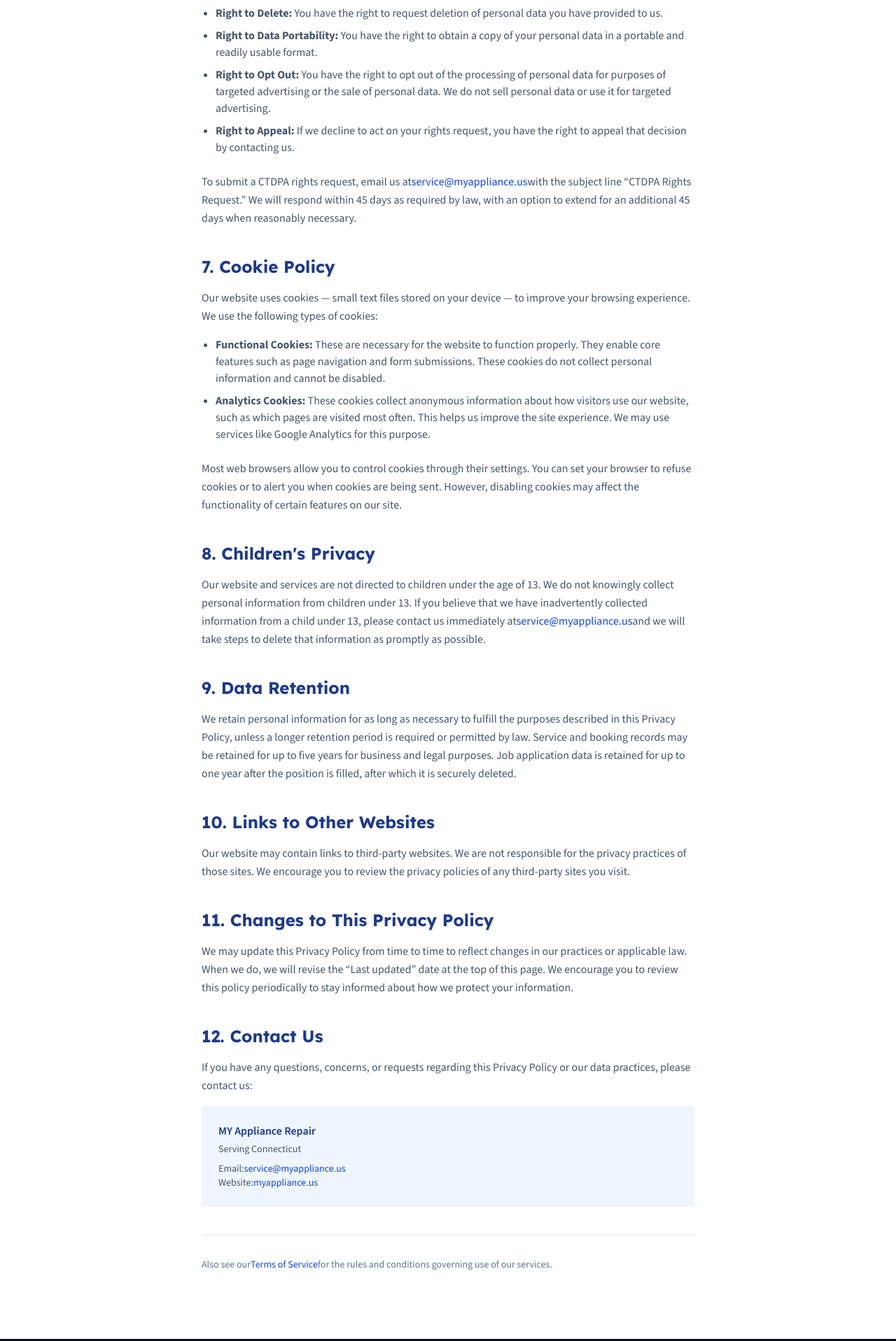
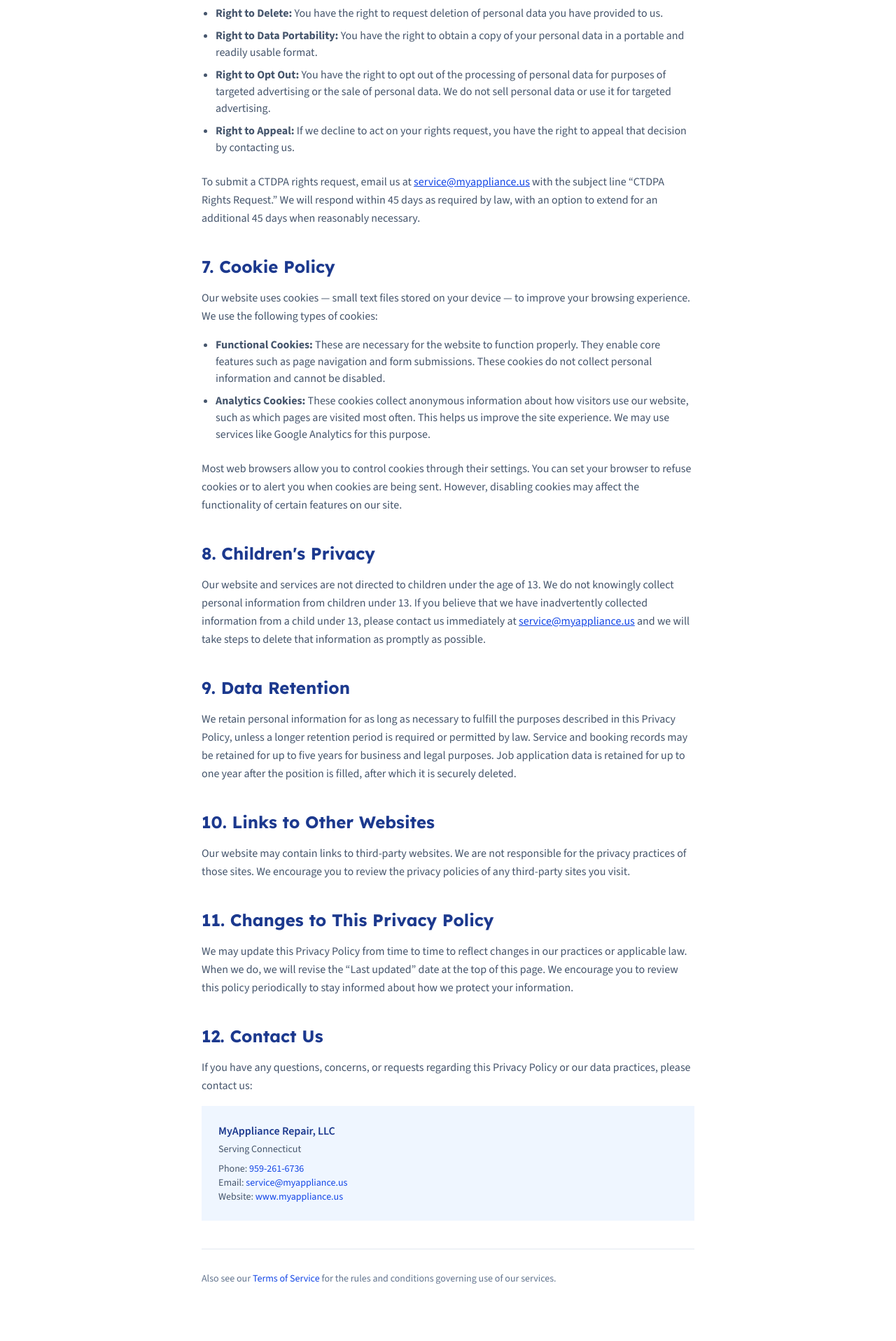
Before and after one commit to elmir-mammadli/my-appliance-repair, a Next.js app: page /privacy in a window 1280 px wide. Shown: the part 2992-4909 px from the top of the page at 70% size. Built offline with nearby package versions, Linux system fonts and the light colour scheme.

Commit message:
fix: adjust spacing in privacy policy and temporarily disable blog audio player

```diff
--- a/src/app/blog/[slug]/page.tsx
+++ b/src/app/blog/[slug]/page.tsx
@@ -8,7 +8,7 @@ import BookingModal from '@/components/BookingModal';
 import BookingButton from '@/components/BookingButton';
 import { posts, getPostBySlug, getRelatedPosts } from '@/lib/posts';
 import ViewCounter from '@/components/ViewCounter';
-import BlogAudioPlayer from '@/components/BlogAudioPlayer';
+// import BlogAudioPlayer from '@/components/BlogAudioPlayer';
 
 function jsonLd(data: object): string {
   return JSON.stringify(data)
@@ -247,10 +247,11 @@ export default async function PostPage({ params }: { params: Promise<{ slug: str
         <div className="max-w-4xl mx-auto px-4 sm:px-6 lg:px-8">
           <div className="grid lg:grid-cols-3 gap-12">
             {/* Main content */}
-            <div className="lg:col-span-2">
+            {/* Temporary turn off the blog audio player */}
+            {/* <div className="lg:col-span-2">
               <BlogAudioPlayer slug={post.slug} title={post.title} />
               <div className="prose" dangerouslySetInnerHTML={{ __html: post.content }} />
-            </div>
+            </div> */}
 
             {/* Sidebar */}
             <aside className="lg:col-span-1">
--- a/src/app/privacy/page.tsx
+++ b/src/app/privacy/page.tsx
@@ -43,11 +43,11 @@ export default function PrivacyPage() {
         <div className="max-w-3xl mx-auto px-4 sm:px-6 lg:px-8">
           <p className="text-slate-600 leading-relaxed mb-10">
             My Appliance Repair (&ldquo;we,&rdquo; &ldquo;our,&rdquo; or &ldquo;us&rdquo;) operates
-            the website{''}
+            the website{' '}
             <a href="https://www.myappliance.us" className="text-blue-700 hover:underline">
               myappliance.us
             </a>
-            {''}
+            {' '}
             and provides home appliance repair services throughout Connecticut. This Privacy Policy
             explains what personal information we collect, how we use it, and your rights regarding
             that information.
@@ -201,8 +201,8 @@ export default function PrivacyPage() {
             </li>
           </ul>
           <p className="text-slate-600 leading-relaxed mb-6">
-            To exercise any of these rights, please contact us at{''}
-            <a href="mailto:service@myappliance.us" className="text-blue-700 hover:underline">
+            To exercise any of these rights, please contact us at{' '}
+            <a href="mailto:service@myappliance.us" className="text-blue-700 underline hover:underline">
               service@myappliance.us
             </a>
             . We will respond to your request within a reasonable timeframe.
@@ -245,11 +245,11 @@ export default function PrivacyPage() {
             </li>
           </ul>
           <p className="text-slate-600 leading-relaxed mb-6">
-            To submit a CTDPA rights request, email us at{''}
-            <a href="mailto:service@myappliance.us" className="text-blue-700 hover:underline">
+            To submit a CTDPA rights request, email us at{' '}
+            <a href="mailto:service@myappliance.us" className="text-blue-700 underline hover:underline">
               service@myappliance.us
             </a>
-            {''}
+            {' '}
             with the subject line &ldquo;CTDPA Rights Request.&rdquo; We will respond within 45 days
             as required by law, with an option to extend for an additional 45 days when reasonably
             necessary.
@@ -288,11 +288,11 @@ export default function PrivacyPage() {
             Our website and services are not directed to children under the age of 13. We do not
             knowingly collect personal information from children under 13. If you believe that we
             have inadvertently collected information from a child under 13, please contact us
-            immediately at{''}
-            <a href="mailto:service@myappliance.us" className="text-blue-700 hover:underline">
+            immediately at{' '}
+            <a href="mailto:service@myappliance.us" className="text-blue-700 underline hover:underline">
               service@myappliance.us
             </a>
-            {''}
+            {' '}
             and we will take steps to delete that information as promptly as possible.
           </p>
 
@@ -334,18 +334,24 @@ export default function PrivacyPage() {
             data practices, please contact us:
           </p>
           <div className="bg-blue-50 p-6 mt-4 mb-10">
-            <p className="font-semibold text-blue-900 mb-1">MY Appliance Repair</p>
+            <p className="font-semibold text-blue-900 mb-1">MyAppliance Repair, LLC</p>
             <p className="text-slate-600 text-sm">Serving Connecticut</p>
             <p className="text-slate-600 text-sm mt-2">
-              Email:{''}
+              Phone:{' '}
+              <a href="tel:959-261-6736" className="text-blue-700 hover:underline">
+                959-261-6736
+              </a>
+            </p>
+            <p className="text-slate-600 text-sm">
+              Email:{' '}
               <a href="mailto:service@myappliance.us" className="text-blue-700 hover:underline">
                 service@myappliance.us
               </a>
             </p>
             <p className="text-slate-600 text-sm">
-              Website:{''}
+              Website:{' '}
               <a href="https://www.myappliance.us" className="text-blue-700 hover:underline">
-                myappliance.us
+                www.myappliance.us
               </a>
             </p>
           </div>
@@ -353,11 +359,11 @@ export default function PrivacyPage() {
           {/* Cross-link */}
           <div className="border-t border-slate-200 pt-8">
             <p className="text-slate-500 text-sm">
-              Also see our{''}
+              Also see our{' '}
               <Link href="/terms" className="text-blue-700 hover:underline font-medium">
                 Terms of Service
               </Link>
-              {''}for the rules and conditions governing use of our services.
+              {' '}for the rules and conditions governing use of our services.
             </p>
           </div>
         </div>
```
